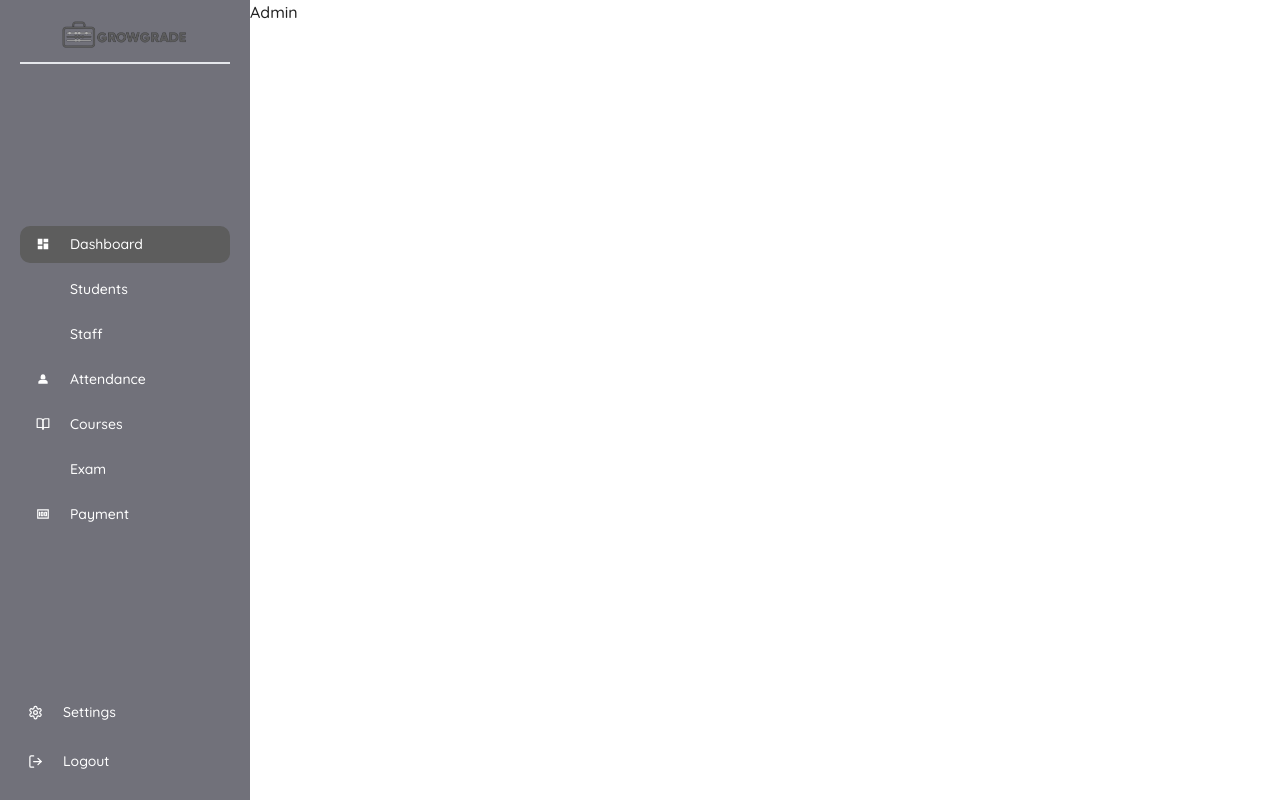
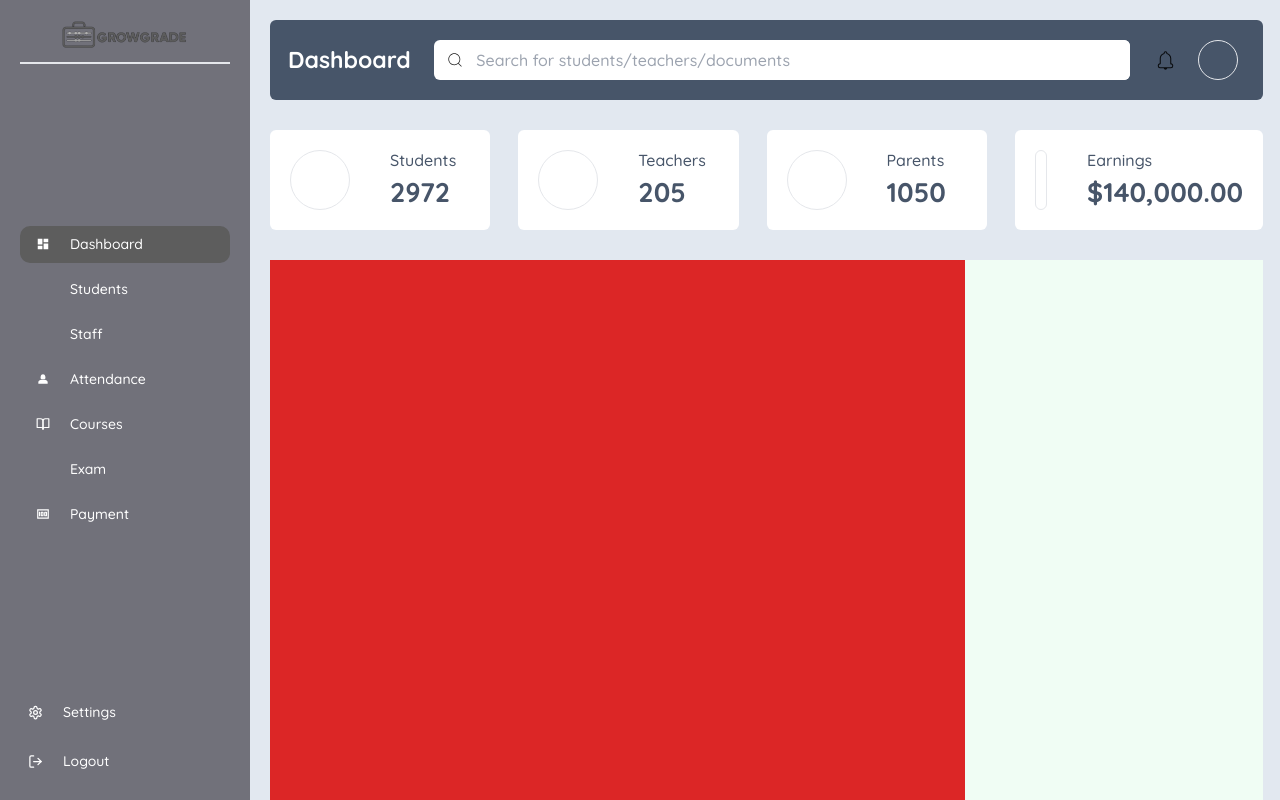
Before and after one commit to Rufai-Ahmed/GrowGrade, a React (Vite) app in the folder FE/: page /dashboard/admin in a window 1280 px wide. Shown: the top 800 px of the page. Built offline with nearby package versions, Linux system fonts and the light colour scheme; some icons are missing.

Commit message:
admin page

```diff
--- a/FE/src/Pages/Dashboards/DLayout.tsx
+++ b/FE/src/Pages/Dashboards/DLayout.tsx
@@ -5,7 +5,7 @@ import { Outlet } from "react-router-dom";
 export const DLayout = () => {
   return (
     <div>
-      <div className="flex">
+      <div className="flex  ">
         <Sider />
         <Outlet />
       </div>
--- a/FE/src/Pages/Dashboards/Homes/Admin.tsx
+++ b/FE/src/Pages/Dashboards/Homes/Admin.tsx
@@ -1,5 +1,67 @@
-import React from "react";
+import { CiBellOn } from "react-icons/ci";
+import { CiSearch } from "react-icons/ci";
 
 export const Admin = () => {
-  return <div>Admin</div>;
+  return (
+    <div className="p-[20px]  w-full h-screen bg-slate-200 ">
+      <div className="w-full h-[80px] bg-slate-600 rounded-md flex justify-between items-center ">
+        <div className="pl-[18px] text-[23px] text-white font-bold ">
+          Dashboard
+        </div>
+
+        <div className="w-[70%] h-[40px] bg-white rounded-md flex gap-2 items-center">
+          <div className="text-[18px] pl-3 pr-1 ">
+            <CiSearch />
+          </div>
+          <input
+            type="text"
+            className="w-full h-full rounded-md "
+            placeholder="Search for students/teachers/documents"
+          />
+        </div>
+
+        <div className="w-[110px] h-[40px] flex justify-between items-center pr-[25px] ">
+          <div className="text-[25px] ">
+            <CiBellOn />
+          </div>
+          <div className="w-[40px] h-[40px] rounded-full border"></div>
+        </div>
+      </div>
+      <div className="my-[30px] flex gap-[28px]   ">
+        <div className="w-[25%] h-[100px] bg-white text-slate-600 rounded-md px-5 flex items-center gap-[40px] ">
+          <div className="w-[60px] h-[60px] rounded-full border"></div>
+          <div>
+            <div className="text-[16px]">Students</div>
+            <div className="text-[27px] font-bold">2972</div>
+          </div>
+        </div>
+        <div className="w-[25%] h-[100px] bg-white text-slate-600 rounded-md px-5 flex items-center gap-[40px] ">
+          <div className="w-[60px] h-[60px] rounded-full border"></div>
+          <div>
+            <div className="text-[16px]">Teachers</div>
+            <div className="text-[27px] font-bold">205</div>
+          </div>
+        </div>
+        <div className="w-[25%] h-[100px] bg-white text-slate-600 rounded-md px-5 flex items-center gap-[40px] ">
+          <div className="w-[60px] h-[60px] rounded-full border"></div>
+          <div>
+            <div className="text-[16px]">Parents</div>
+            <div className="text-[27px] font-bold">1050</div>
+          </div>
+        </div>
+        <div className="w-[25%] h-[100px] bg-white text-slate-600 rounded-md px-5 flex items-center gap-[40px] ">
+          <div className="w-[60px] h-[60px] rounded-full border"></div>
+          <div>
+            <div className="text-[16px]">Earnings</div>
+            <div className="text-[27px] font-bold">$140,000.00</div>
+          </div>
+        </div>
+      </div>
+
+      <div className="w-full bg-zinc-500 h-full flex">
+        <div className="w-[70%] h-full bg-red-600"></div>
+        <div className="w-[30%] h-full bg-green-50"></div>
+      </div>
+    </div>
+  );
 };
```
